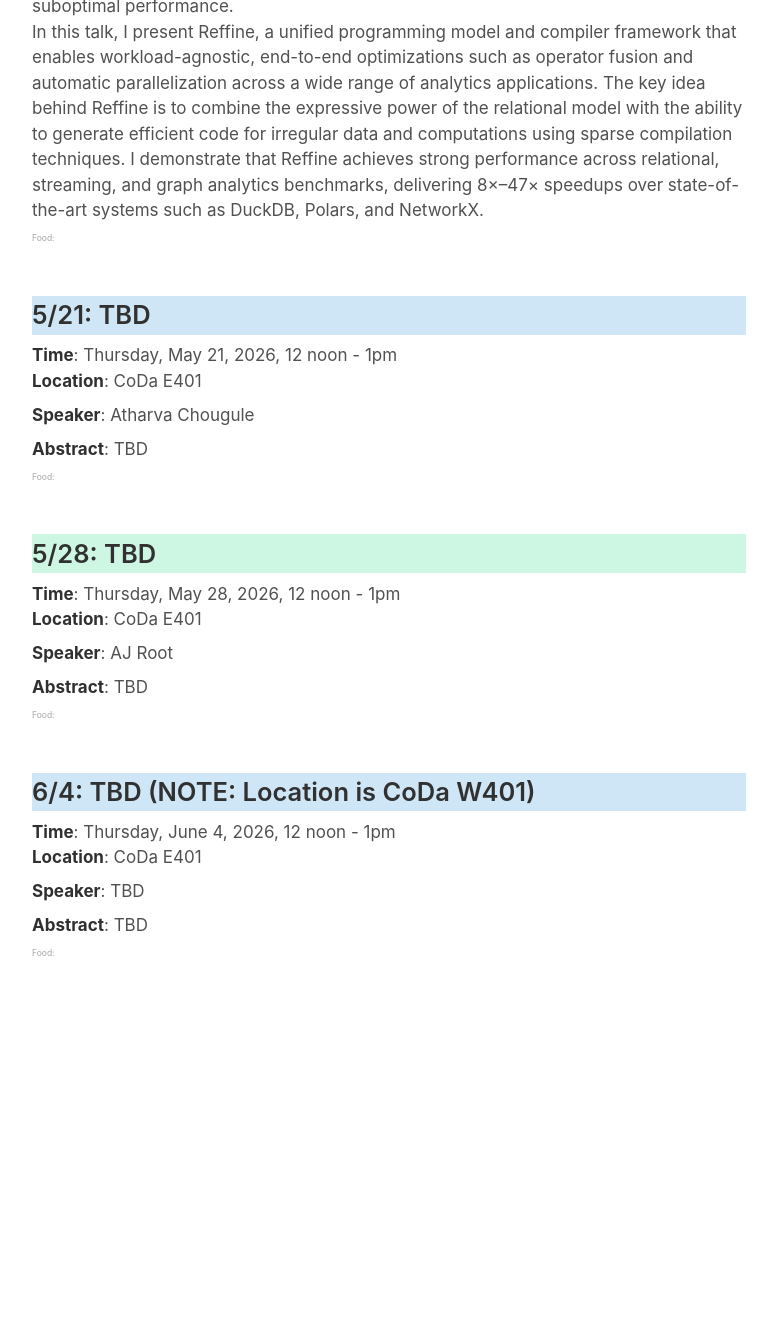
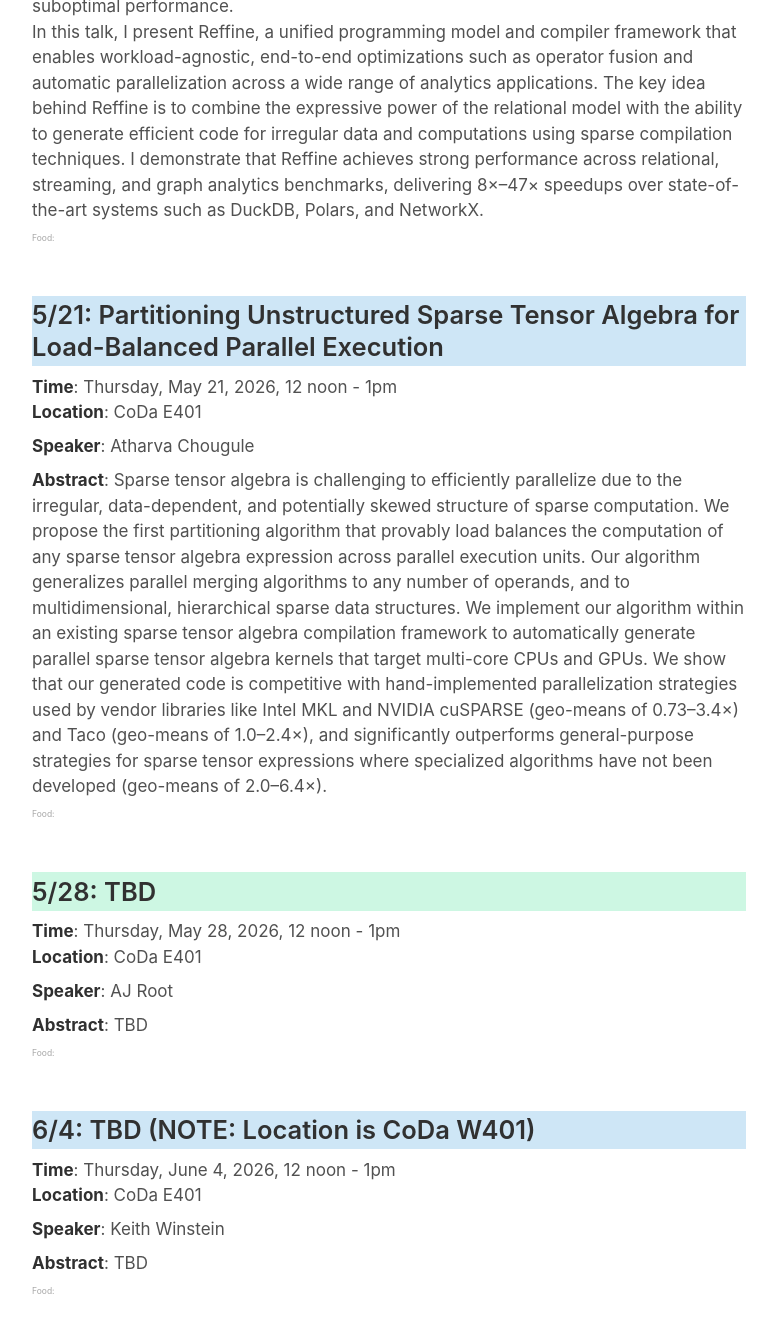
Before and after one commit to software-research-lunch/software-research-lunch.github.io, a Jekyll site: the page built from index.html, in a window 1280 px wide and 1400 px high, scrolled down 3664 px. Shown: the top 1333 px of the window, without its empty margins (251-1028 px from the left). Built offline with Jekyll 4.4.1, drawn with Linux system fonts in a browser that asks for light colours; before the commit the page ends 4726 px from its top, so only the background shows below that.

Commit message:
_data: updates for may and june speakers

```diff
--- a/_data/schedule.yml
+++ b/_data/schedule.yml
@@ -73,10 +73,10 @@ In this talk, I present Reffine, a unified programming model and compiler framew
       bio: "Anand Jayarajan is a PhD candidate at the University of Toronto, advised by Gennady Pekhimenko, working at the intersection of data systems, compilers, and machine learning. His research focuses on bridging the gap between generality and performance in modern analytics systems through compiler-driven techniques. His work has appeared in venues such as ASPLOS, MLSys, USENIX ATC, and MICRO, and he is a two-time recipient of the Best Artifact Award at ASPLOS.
 In addition to his PhD research, Anand has contributed to several projects in machine learning and systems. Anand is also the co-founder of CentML, a startup building next-generation infrastructure for large-scale AI systems, which was acquired by NVIDIA. He currently serves as a Tech Lead for AI Infrastructure at NVIDIA, where he builds industry-grade inference systems for generative AI."
     - date: "2026-5-21"
-      abstract: "TBD"
-      title: "TBD"
+      abstract: "Sparse tensor algebra is challenging to efficiently parallelize due to the irregular, data-dependent, and potentially skewed structure of sparse computation. We propose the first partitioning algorithm that provably load balances the computation of any sparse tensor algebra expression across parallel execution units. Our algorithm generalizes parallel merging algorithms to any number of operands, and to multidimensional, hierarchical sparse data structures. We implement our algorithm within an existing sparse tensor algebra compilation framework to automatically generate parallel sparse tensor algebra kernels that target multi-core CPUs and GPUs. We show that our generated code is competitive with hand-implemented parallelization strategies used by vendor libraries like Intel MKL and NVIDIA cuSPARSE (geo-means of 0.73–3.4×) and Taco (geo-means of 1.0–2.4×), and significantly outperforms general-purpose strategies for sparse tensor expressions where specialized algorithms have not been developed (geo-means of 2.0–6.4×)."
+      title: "Partitioning Unstructured Sparse Tensor Algebra for Load-Balanced Parallel Execution"
       speaker: "Atharva Chougule"
-      bio: "TBD"
+      bio: "Atharva Chougule is a first-year master's student at Stanford University, advised by Fredrik Kjolstad in the Compilers Group. His interests broadly include compilers and parallel programming, and his recent research has focused on compiling sparse tensor algebra for parallel systems."
     - date: "2026-5-28"
       abstract: "TBD"
       title: "TBD"
@@ -85,7 +85,7 @@ In addition to his PhD research, Anand has contributed to several projects in ma
     - date: "2026-6-4"
       abstract: "TBD"
       title: "TBD (NOTE: Location is CoDa W401)"
-      speaker: "TBD"
+      speaker: "Keith Winstein"
       bio: "TBD"
 
 y26_winter:
```
